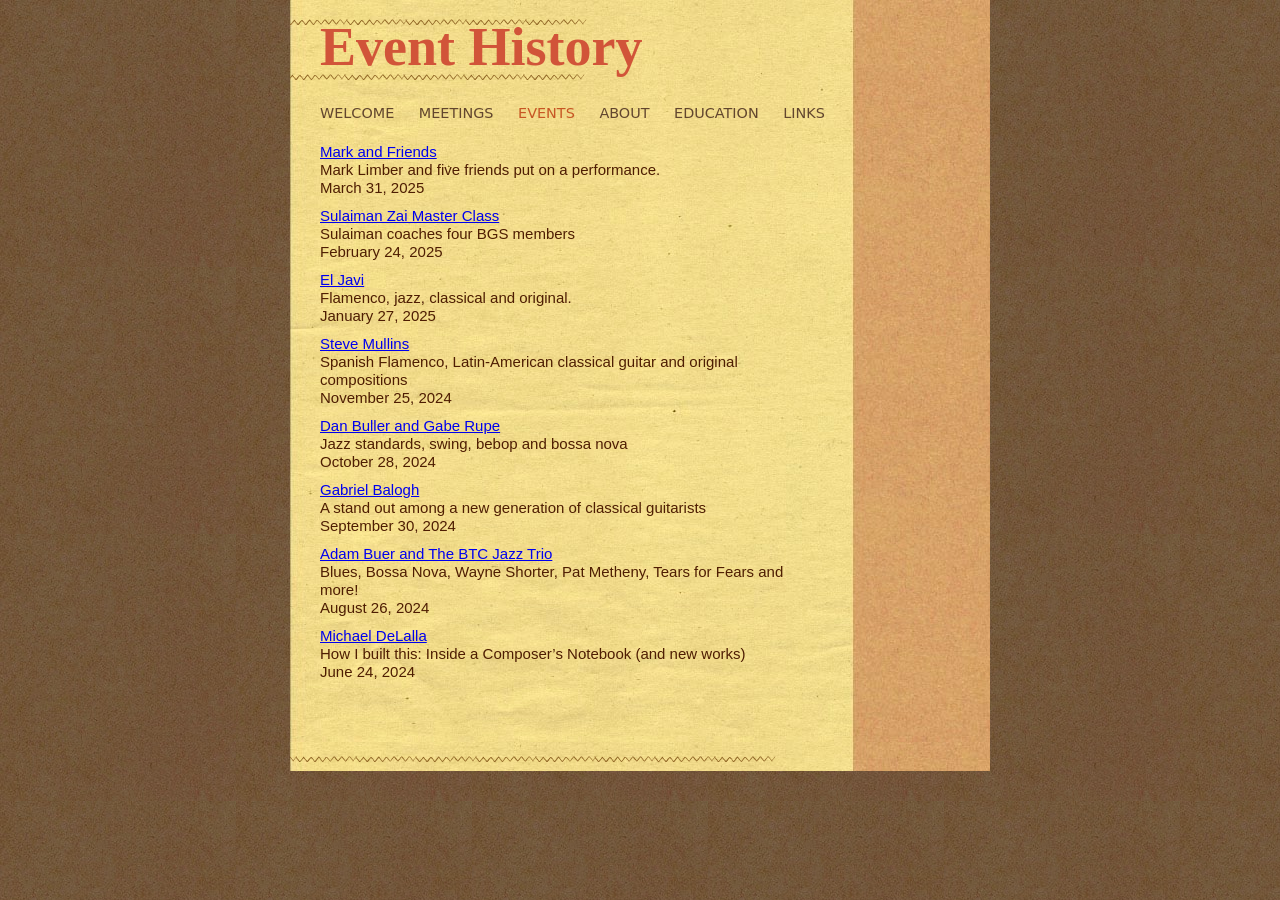
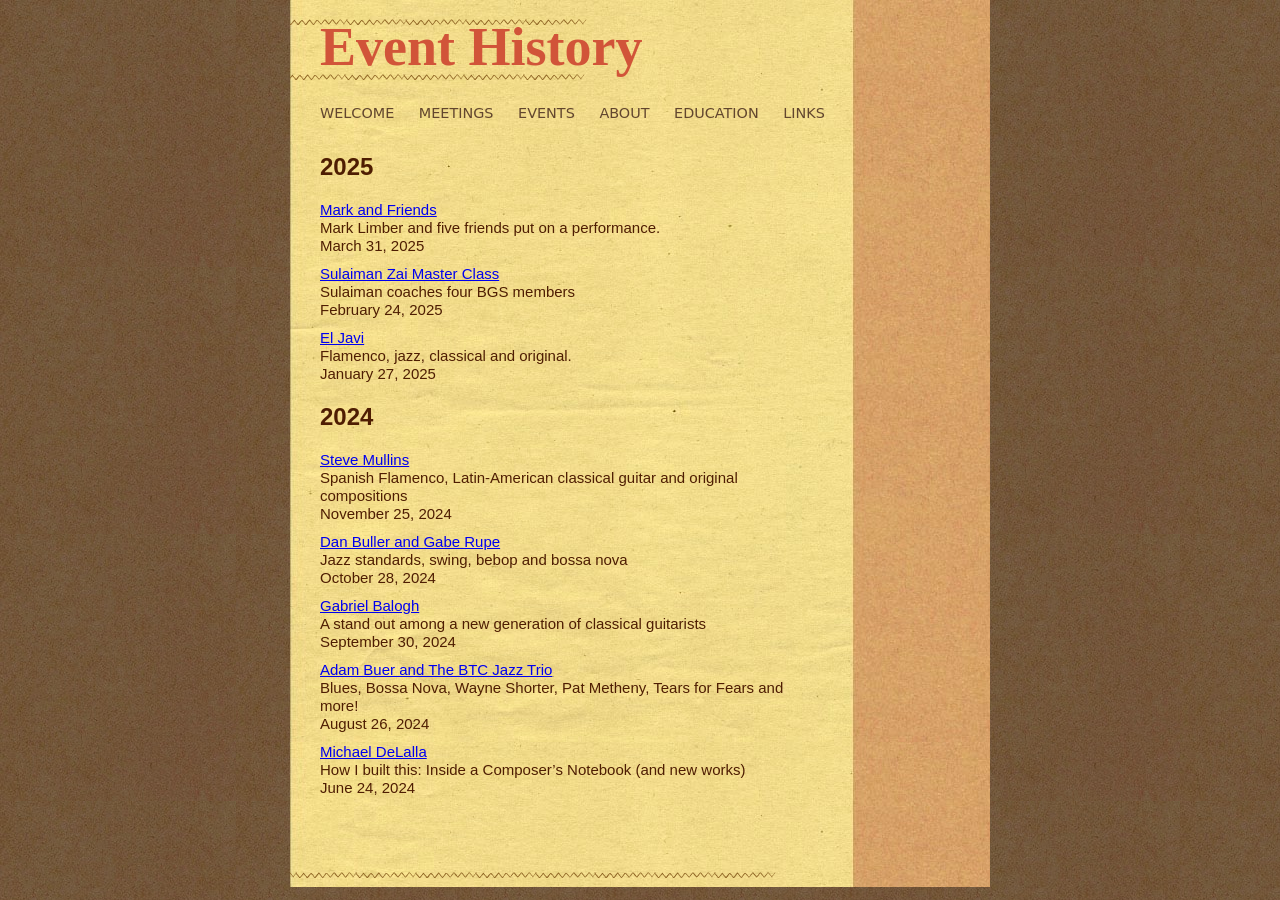
Before and after one commit to boulderguitarsociety/boulderguitarsociety.github.io, a Jekyll site: the page built from Memories.html, in a window 1280 px wide. Built offline with Jekyll 4.4.1, drawn with Linux system fonts in a browser that asks for light colours.

Commit message:
add year headings in the Memories list

```diff
--- a/Memories.html
+++ b/Memories.html
@@ -14,10 +15,17 @@ layout: base
       <img id="wgly2" src="/stylings/PrintedPaper_line-3_2.png" alt="">
    </div>
 
-   {% assign current = "Events" %}
+   {% assign current = "Memories" %}
    {% include navigation.html %}
 
+   {% assign yearhdg = "" %}
    {% for post in site.posts %}
+      {% capture yearpost %}{{ post.date | date: "%Y" }}{% endcapture %}
+      {% if yearpost != yearhdg %}
+         {% assign yearhdg = yearpost %}
+         <h2>{{ yearhdg }}</h2>
+      {% endif %}
+
       <p><a href="{{ post.url }}">{{ post.title }}</a><br>
       {{ post.excerpt }}<br>
       {{ post.date | date: "%B %e, %Y" }}</p>
```
Also changed, not shown: other parts of Memories.html (+1 -0 lines).
